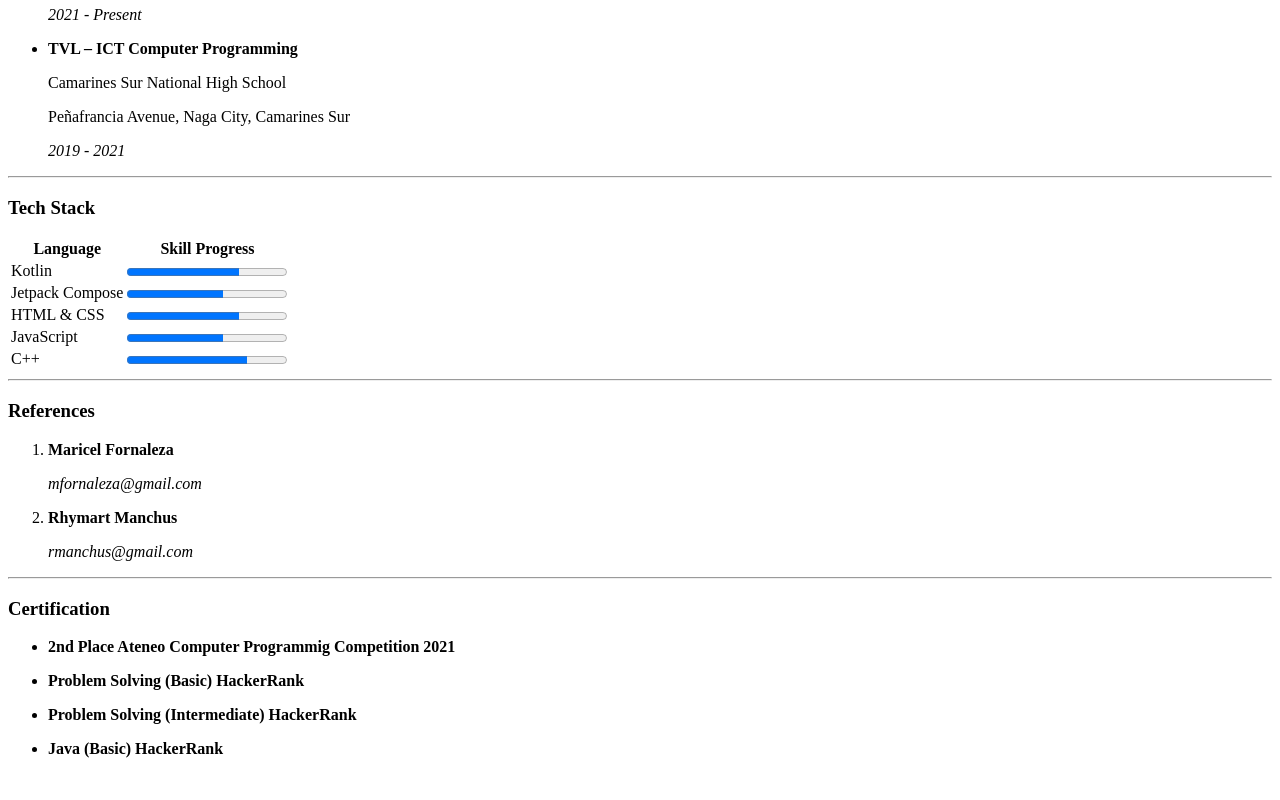
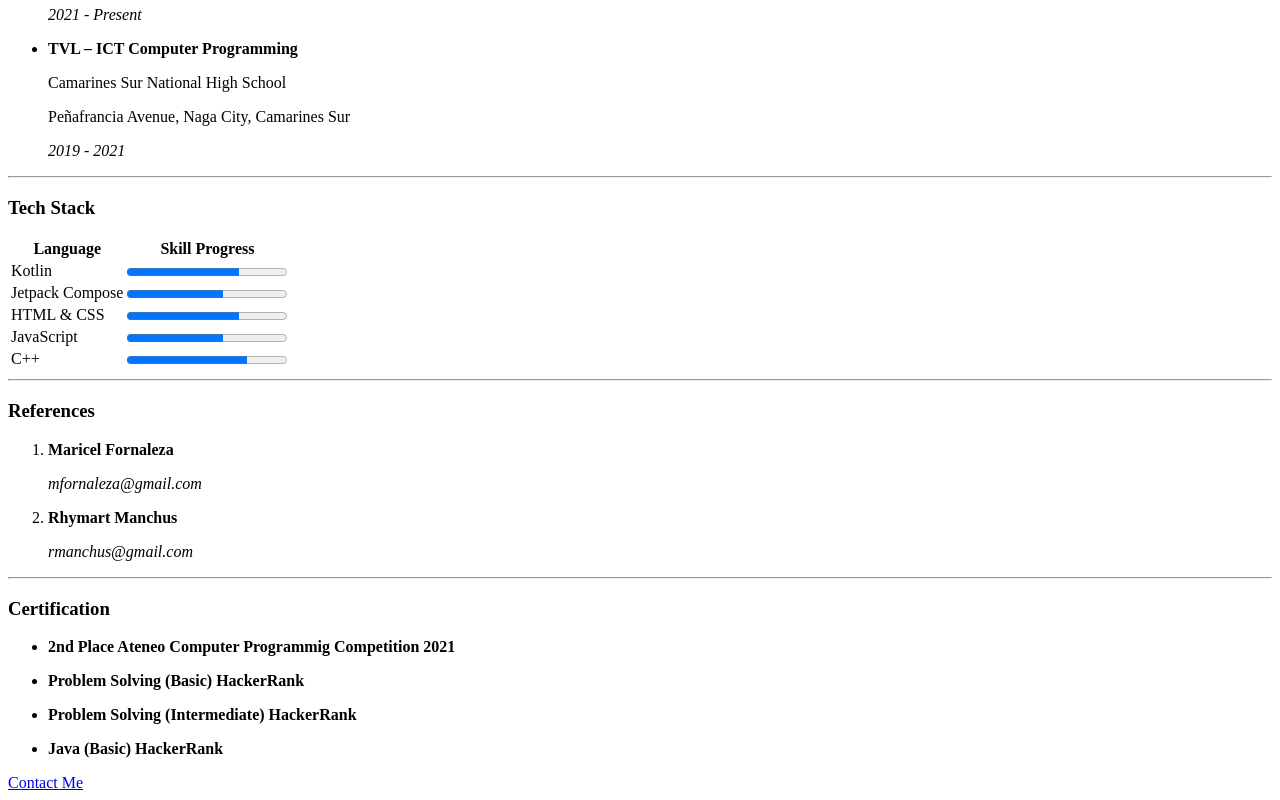
Before and after one commit to NoelEmaas/resume, a plain HTML site: page index.html in a window 1280 px wide. Shown: the part 799-1599 px from the top of the page. Before the commit the page ends 1573 px from the top, so only its background shows below. Drawn offline with Linux system fonts and the light colour scheme.

```diff
--- a/index.html
+++ b/index.html
@@ -125,5 +125,8 @@
             </li>
         </ul>
     </div>
+    <div>
+        <a href="/contact-page.html">Contact Me</a>
+    </div>
 </body>
 </html>
```
